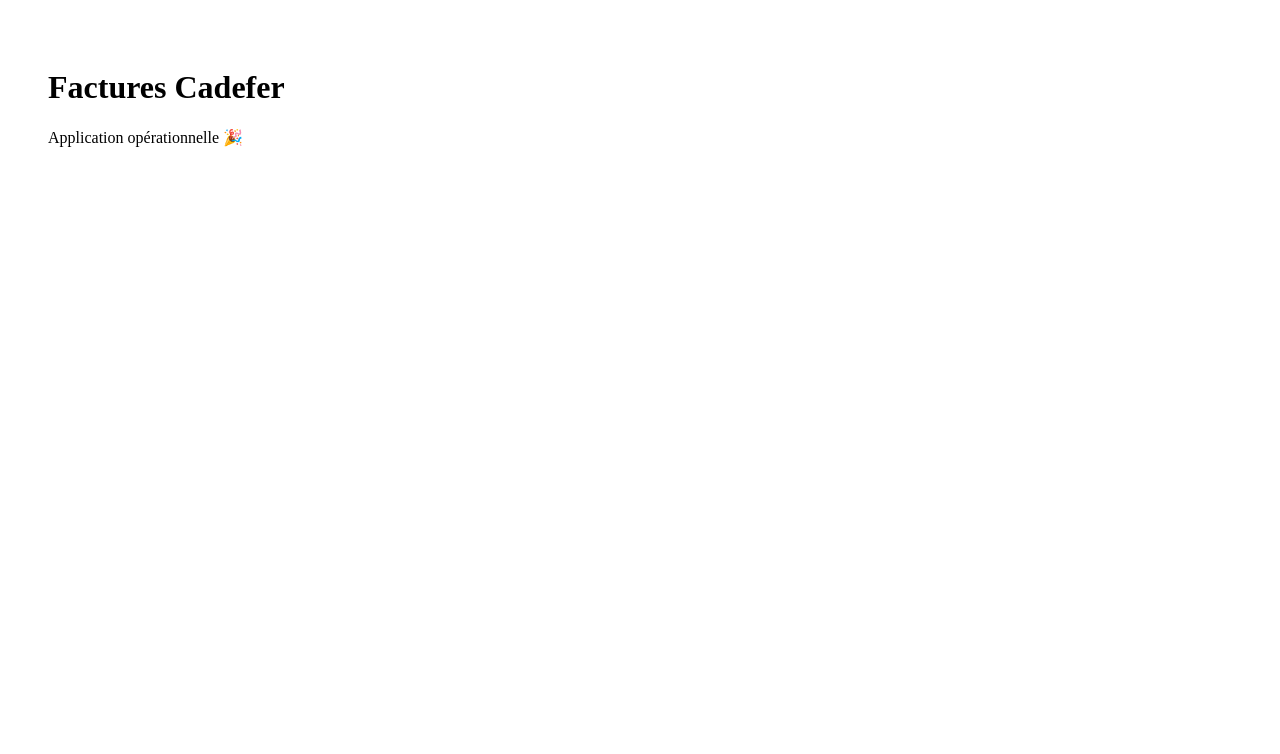
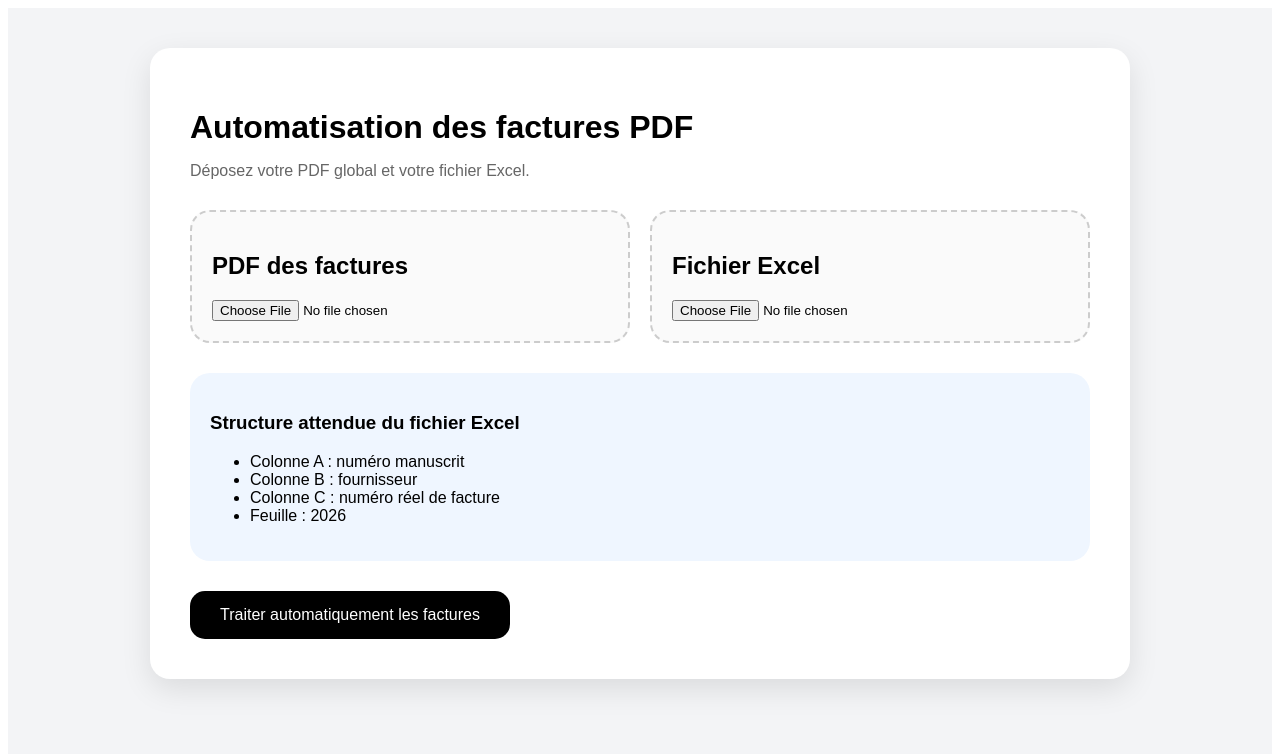
Before and after one commit to cclaudel66/factures-cadefer, a React (Vite) app: page / in a window 1280 px wide. Shown: the top 754 px of the page. Built offline with nearby package versions, Linux system fonts and the light colour scheme.

Commit message:
Implement PDF and Excel file processing feature

```diff
--- a/src/App.jsx
+++ b/src/App.jsx
@@ -1,8 +1,175 @@
+import { useState } from 'react'
+
 export default function App() {
+  const [pdfFile, setPdfFile] = useState(null)
+  const [excelFile, setExcelFile] = useState(null)
+  const [loading, setLoading] = useState(false)
+  const [message, setMessage] = useState('')
+
+  async function handleProcess() {
+    if (!pdfFile || !excelFile) {
+      setMessage('Veuillez sélectionner le PDF et le fichier Excel.')
+      return
+    }
+
+    try {
+      setLoading(true)
+      setMessage('Traitement des factures en cours...')
+
+      const formData = new FormData()
+      formData.append('pdf', pdfFile)
+      formData.append('excel', excelFile)
+
+      const response = await fetch('/api/process', {
+        method: 'POST',
+        body: formData,
+      })
+
+      if (!response.ok) {
+        throw new Error('Erreur pendant le traitement.')
+      }
+
+      const blob = await response.blob()
+
+      const url = window.URL.createObjectURL(blob)
+      const a = document.createElement('a')
+      a.href = url
+      a.download = 'factures.zip'
+      document.body.appendChild(a)
+      a.click()
+      a.remove()
+
+      setMessage('ZIP généré avec succès ✅')
+    } catch (error) {
+      setMessage(error.message)
+    } finally {
+      setLoading(false)
+    }
+  }
+
   return (
-    <div style={{ padding: 40 }}>
-      <h1>Factures Cadefer</h1>
-      <p>Application opérationnelle 🎉</p>
+    <div style={{
+      minHeight: '100vh',
+      background: '#f3f4f6',
+      padding: '40px',
+      fontFamily: 'Arial'
+    }}>
+      <div style={{
+        maxWidth: '900px',
+        margin: '0 auto',
+        background: 'white',
+        borderRadius: '20px',
+        padding: '40px',
+        boxShadow: '0 10px 30px rgba(0,0,0,0.1)'
+      }}>
+        <h1 style={{
+          fontSize: '32px',
+          marginBottom: '10px'
+        }}>
+          Automatisation des factures PDF
+        </h1>
+
+        <p style={{
+          color: '#666',
+          marginBottom: '30px'
+        }}>
+          Déposez votre PDF global et votre fichier Excel.
+        </p>
+
+        <div style={{
+          display: 'grid',
+          gridTemplateColumns: '1fr 1fr',
+          gap: '20px',
+          marginBottom: '30px'
+        }}>
+          <div style={{
+            border: '2px dashed #ccc',
+            borderRadius: '20px',
+            padding: '20px',
+            background: '#fafafa'
+          }}>
+            <h2>PDF des factures</h2>
+
+            <input
+              type="file"
+              accept=".pdf"
+              onChange={(e) => setPdfFile(e.target.files[0])}
+            />
+
+            {pdfFile && (
+              <p style={{ color: 'green' }}>
+                {pdfFile.name}
+              </p>
+            )}
+          </div>
+
+          <div style={{
+            border: '2px dashed #ccc',
+            borderRadius: '20px',
+            padding: '20px',
+            background: '#fafafa'
+          }}>
+            <h2>Fichier Excel</h2>
+
+            <input
+              type="file"
+              accept=".xlsx,.xls"
+              onChange={(e) => setExcelFile(e.target.files[0])}
+            />
+
+            {excelFile && (
+              <p style={{ color: 'green' }}>
+                {excelFile.name}
+              </p>
+            )}
+          </div>
+        </div>
+
+        <div style={{
+          background: '#eff6ff',
+          padding: '20px',
+          borderRadius: '20px',
+          marginBottom: '30px'
+        }}>
+          <h3>Structure attendue du fichier Excel</h3>
+
+          <ul>
+            <li>Colonne A : numéro manuscrit</li>
+            <li>Colonne B : fournisseur</li>
+            <li>Colonne C : numéro réel de facture</li>
+            <li>Feuille : 2026</li>
+          </ul>
+        </div>
+
+        <button
+          onClick={handleProcess}
+          disabled={loading}
+          style={{
+            background: 'black',
+            color: 'white',
+            padding: '15px 30px',
+            borderRadius: '15px',
+            border: 'none',
+            fontSize: '16px',
+            cursor: 'pointer'
+          }}
+        >
+          {loading
+            ? 'Traitement en cours...'
+            : 'Traiter automatiquement les factures'}
+        </button>
+
+        {message && (
+          <div style={{
+            marginTop: '20px',
+            background: '#f3f4f6',
+            padding: '15px',
+            borderRadius: '10px'
+          }}>
+            {message}
+          </div>
+        )}
+      </div>
     </div>
   )
 }
```
